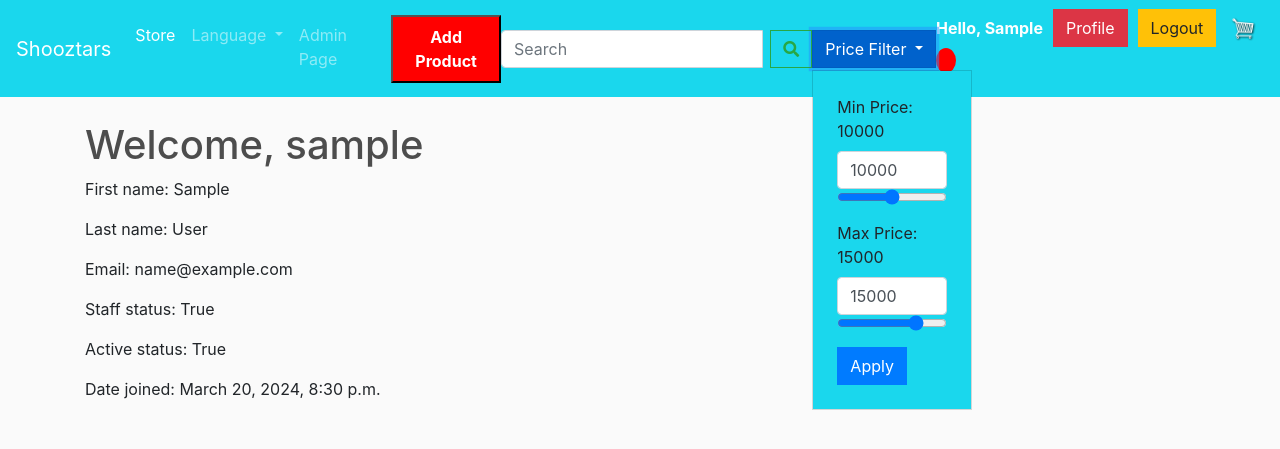
After one commit to neuxyy/Shooztars, a Django app: page /profile/ in a window 1280 px wide, after a click on "Price Filter". The commit adds this page. Shown: the top 449 px of the page. Run offline with Django 5.2, Linux system fonts and the light colour scheme; the visitor is signed in with stand-in values (Sample User, id 1); some libraries are stand-ins or nearby versions.

Commit message:
A lot of thing added - need to fix the cart in the other pages

```diff
--- a/static/css/Reg_Log.css
+++ b/static/css/Reg_Log.css
@@ -45,11 +45,16 @@ html {
     padding: 0 2rem;
 }
 
+
 .input-group-text {
     background: #f7ba5b !important;
     color: white !important;
     border: 0 !important;
     border-radius: 0.25rem 0 0 0.25rem !important;
+}
+
+.input-group{
+    margin-bottom: 10px !important;
 }
 
 .input_user,
--- a/static/css/main.css
+++ b/static/css/main.css
@@ -98,3 +98,9 @@ h1,h2,h3,h4,h5,h6{
 .hidden{
 	display: none!important;
 }
+
+.red-button {
+    background-color: red;
+    color: white !important;
+	font-weight: bold;
+}
--- a/store/models.py
+++ b/store/models.py
@@ -12,7 +12,7 @@ class Customer(models.Model):
 class Product(models.Model):
     name = models.CharField(max_length=200)
     price = models.DecimalField(max_digits=12, decimal_places=2)
-    digital = models.BooleanField(default=False, null=True, blank=True)
+    description = models.TextField(null=True, blank=True)
     image = models.ImageField(null=True, blank=True)
 
     def __str__(self):
@@ -37,12 +37,7 @@ class Order(models.Model):
 
     @property
     def shipping(self):
-        shipping = False
-        orderItems = self.orderitem_set.all()
-        for i in orderItems:
-            if i.product.digital == False:
-                shipping = True
-        return shipping
+        return True
 
     @property
     def get_cart_total(self):
--- /dev/null
+++ b/store/templates/accounts/profile.html
@@ -0,0 +1,13 @@
+{% extends 'store/main.html'%}
+{% load static %}
+{% block content %}
+
+<h1>Welcome, {{ user.username }}</h1>
+<p>First name: {{ user.first_name }}</p>
+<p>Last name: {{ user.last_name }}</p>
+<p>Email: {{ user.email }}</p>
+<p>Staff status: {{ user.is_staff }}</p>
+<p>Active status: {{ user.is_active }}</p>
+<p>Date joined: {{ user.date_joined }}</p>
+
+{% endblock %}
--- a/store/templates/store/main.html
+++ b/store/templates/store/main.html
@@ -45,12 +45,14 @@
 							</div>
 						</div>
 					</li>
+					{% if request.user.is_authenticated and request.user.is_staff %}
 					<li class="nav-item">
-						<button class="nav-link" onclick="location.href='#'">Add Poduct</button>
+						<a class="nav-link" href={% url 'admin:index' %}>Admin Page</a>
 					</li>
 					<li class="nav-item">
-						<button class="nav-link" onclick="location.href='#'">Admin Page</button>
+						<button class="nav-link red-button" onclick="location.href='{% url 'add_product'%}'">Add Product</button>
 					</li>
+					{% endif %}
 				</ul>
 				<div class="form-inline my-2 my-lg-0">
 					<div class="input-group">
@@ -62,12 +64,35 @@
 						</div>
 					</div>
 				</div>
+
+				<div class="dropdown">
+					<button class="btn btn-primary dropdown-toggle" type="button" id="dropdownMenuButton" data-toggle="dropdown" aria-haspopup="true" aria-expanded="false">
+						Price Filter
+					</button>
+					<div class="dropdown-menu" aria-labelledby="dropdownMenuButton">
+						<form class="px-4 py-3">
+							<div class="form-group">
+								<label for="minPrice">Min Price: <span id="minPriceValue"></span></label>
+								<input type="number" class="form-control" id="minPriceInput" min="0" max="20000" value="10000" oninput="document.getElementById('minPrice').value = this.value; document.getElementById('minPriceValue').textContent = this.value">
+								<input type="range" class="form-control-range" id="minPrice" min="0" max="20000" value="10000" oninput="document.getElementById('minPriceInput').value = this.value; document.getElementById('minPriceValue').textContent = this.value">
+							</div>
+							<div class="form-group">
+								<label for="maxPrice">Max Price: <span id="maxPriceValue"></span></label>
+								<input type="number" class="form-control" id="maxPriceInput" min="0" max="20000" value="15000" oninput="document.getElementById('maxPrice').value = this.value; document.getElementById('maxPriceValue').textContent = this.value">
+								<input type="range" class="form-control-range" id="maxPrice" min="0" max="20000" value="15000" oninput="document.getElementById('maxPriceInput').value = this.value; document.getElementById('maxPriceValue').textContent = this.value">
+							</div>
+							<button type="submit" class="btn btn-primary">Apply</button>
+						</form>
+					</div>
+				</div>
+
 				<div class="form-inline my-2 my-lg-0 ml-auto">
 					{% if user.is_authenticated %}
-						<span class="navbar-text"><strong style="color: white;">Hello, {{ user.username }}</strong></span>
-						<a href="{% url 'logout' %}" class="btn btn-warning" style="margin-left: 10px;">Logout</a>
+						<span class="navbar-text"><strong style="color: white;">Hello, {{ user.first_name }}</strong></span>
+						<a href="{% url 'profile' %}" class="btn btn-danger" style="margin-left: 10px;">Profile</a>
+						<button onclick="location.href='{% url 'logout' %}'" class="btn btn-warning" style="margin-left: 10px;">Logout</button>
 					{% else %}
-						<a href="{% url 'login' %}" class="btn btn-warning">Login</a>
+						<button onclick="location.href='{% url 'login' %}'" class="btn btn-warning">Login</button>
 					{% endif %}
 					<a href="{% url 'cart' %}">
 						<img id="cart-icon" src="{% static 'images/cart.png' %}">
@@ -96,5 +121,11 @@
 
 		<script type="text/javascript" src="{% static 'js/main.js' %}"></script>
 
+		<script>
+			window.onload = function() {
+				document.getElementById('minPriceValue').textContent = document.getElementById('minPrice').value;
+				document.getElementById('maxPriceValue').textContent = document.getElementById('maxPrice').value;
+			}
+		</script>
 	</body>
 </html>
--- a/store/urls.py
+++ b/store/urls.py
@@ -12,6 +12,8 @@ urlpatterns = [
     path('register/', views.RegisterPage, name = "register"),
     path('login/', views.LoginPage, name = "login"),
     path('logout/', views.LogoutPage, name='logout'),
+    path('add_product/', views.AddProduct, name='add_product'),
+    path('profile/', views.ProfilePage, name = "profile"),
 
 
 
--- a/store/views.py
+++ b/store/views.py
@@ -8,7 +8,7 @@ import json
 import datetime
 
 
-from .forms import OrderForm, CreateUserForm
+from .forms import OrderForm, CreateUserForm, ProductForm
 from . utils import cartData, guestOrder
 from .models import *
 
@@ -49,6 +49,11 @@ def LoginPage(request):
 def LogoutPage(request):
     logout(request)
     return redirect('store')
+
+def ProfilePage(request):
+    #Profile page
+    #Add CRUD for name,username etc.
+    return render(request, 'accounts/profile.html')
 
 def store(request):
     data = cartData(request)
@@ -105,7 +110,18 @@ def updateItem(request):
 
         return JsonResponse('Item was added successfully', safe=False)
 
-
+def AddProduct(request):
+    if request.method == 'POST':
+        form = ProductForm(request.POST, request.FILES)
+        if form.is_valid():
+            product = form.save(commit=False)
+            if 'image' in request.FILES:
+                product.image = request.FILES['image']
+            product.save()
+            return redirect('store')
+    else:
+        form = ProductForm()
+    return render(request, 'store/add_product.html', {'form': form})
 
 def processOrder(request):
     transaction_id = datetime.datetime.now().timestamp()
```
Also changed, not shown: store/forms.py (+8 -1 lines), store/templates/accounts/register.html (+17 -3 lines), store/templates/store/add_product.html (added, +10 -0 lines), store/templates/store/checkout.html (+2 -18 lines), store/migrations/0008_remove_product_digital_product_description.py (added), store/migrations/0009_product_requires_shipping.py (added), store/migrations/0010_remove_product_requires_shipping.py (added).
